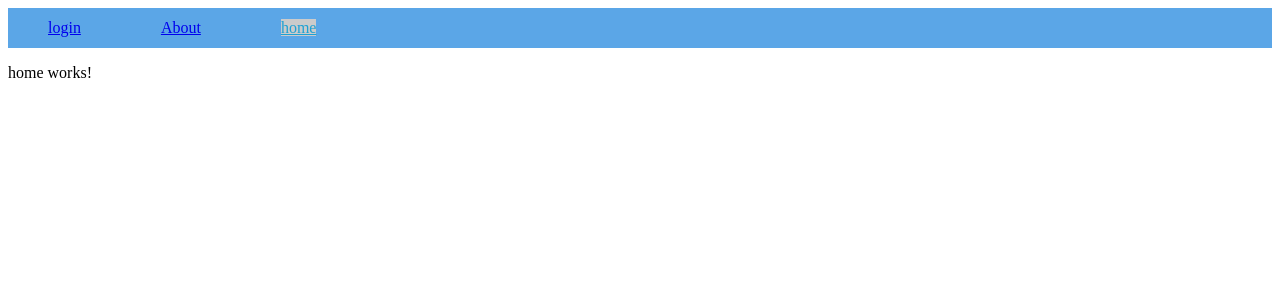
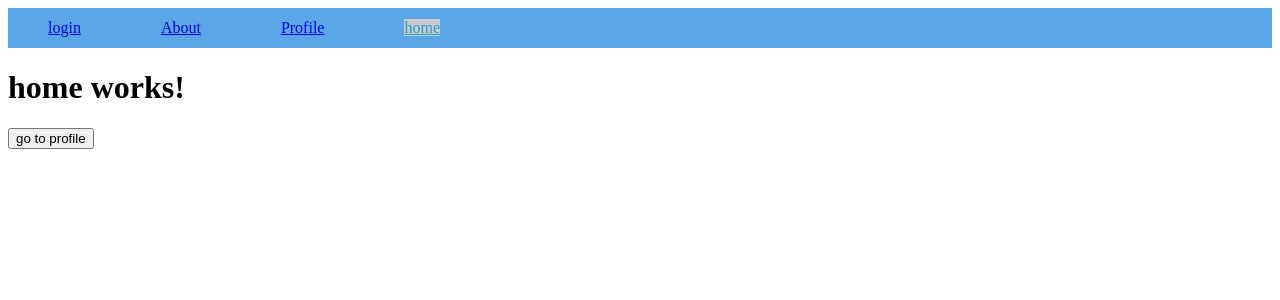
Before and after one commit to Chandrakishortiwari/Learn_angular, an Angular app: page / in a window 1280 px wide. Shown: the top 300 px of the page. Built offline with nearby package versions, Linux system fonts and the light colour scheme.

Commit message:
work on routing how to pass a data in 2 dffrent routes

```diff
--- a/src/app/app.routes.ts
+++ b/src/app/app.routes.ts
@@ -3,10 +3,12 @@ import { About } from './about/about';
 import { Login } from './login/login';
 import { Home } from './home/home';
 import { Notfounpage } from './notfounpage/notfounpage';
+import { Profile } from './profile/profile';
 
 export const routes: Routes = [
     {path:'about', component:About},
      {path:'login', component:Login},
       {path:'', component:Home},
-      {path:'**', component:Notfounpage}
+      {path:'profile', component:Profile},
+       {path:'**', component:Notfounpage}
 ];
--- a/src/app/header/header.html
+++ b/src/app/header/header.html
@@ -3,6 +3,7 @@
  <ul class="ul">
         <li><a routerLinkActive="active" routerLink="/login" >login</a> </li>
          <li><a routerLinkActive="active" routerLink="/about" >About</a> </li>
+         <li><a routerLinkActive="active" routerLink="/profile" >Profile</a> </li>
           <li><a routerLinkActive="active" routerLink="/" [routerLinkActiveOptions]="{exact:true}" >home</a> </li>
     </ul>
 
--- a/src/app/home/home.html
+++ b/src/app/home/home.html
@@ -1 +1,9 @@
-<p>home works!</p>
+<h1>home works!</h1>
+
+
+<!-- <button><a routerLinkActive="active" routerLink="profile" >Profile</a></button> -->
+<!--
+
+<button><a routerLinkActive="active" [routerLink]="['profile' , {name:'cktiwari'}]" >Profile</a></button> -->
+
+<button (click)="goToProfile()" >go to profile</button>
--- a/src/app/home/home.ts
+++ b/src/app/home/home.ts
@@ -1,11 +1,22 @@
 import { Component } from '@angular/core';
+import { Router,
+  // RouterLink
+} from '@angular/router';
 
 @Component({
   selector: 'app-home',
-  imports: [],
+  imports: [
+    // RouterLink
+  ],
   templateUrl: './home.html',
   styleUrl: './home.css'
 })
 export class Home {
 
+  constructor(private router:Router){}
+
+  goToProfile(){
+     this.router.navigate(['profile'],{queryParams:{name:'cktiwari'} })
+  }
+
 }
--- /dev/null
+++ b/src/app/profile/profile.html
@@ -0,0 +1,2 @@
+<h1>Profile page</h1>
+<p>{{username}}</p>
--- /dev/null
+++ b/src/app/profile/profile.ts
@@ -0,0 +1,29 @@
+import { Component } from '@angular/core';
+import { ActivatedRoute } from '@angular/router';
+import { __param } from 'tslib';
+
+@Component({
+  selector: 'app-profile',
+  imports: [],
+  templateUrl: './profile.html',
+  styleUrl: './profile.css'
+})
+export class Profile {
+
+   username :string| null ="";
+
+  constructor(private route:ActivatedRoute){};
+  ngOnInit():void{
+    // this.username = this.route.snapshot.paramMap.get('name');
+    // console.log(this.username);
+
+
+     this.route.queryParams.subscribe(params=>{
+     this.username =params['name']
+     })
+
+
+
+  }
+
+}
```
Also changed, not shown: src/app/profile/profile.css (added), 1 other file (tests, documents, lock files or other folders).
